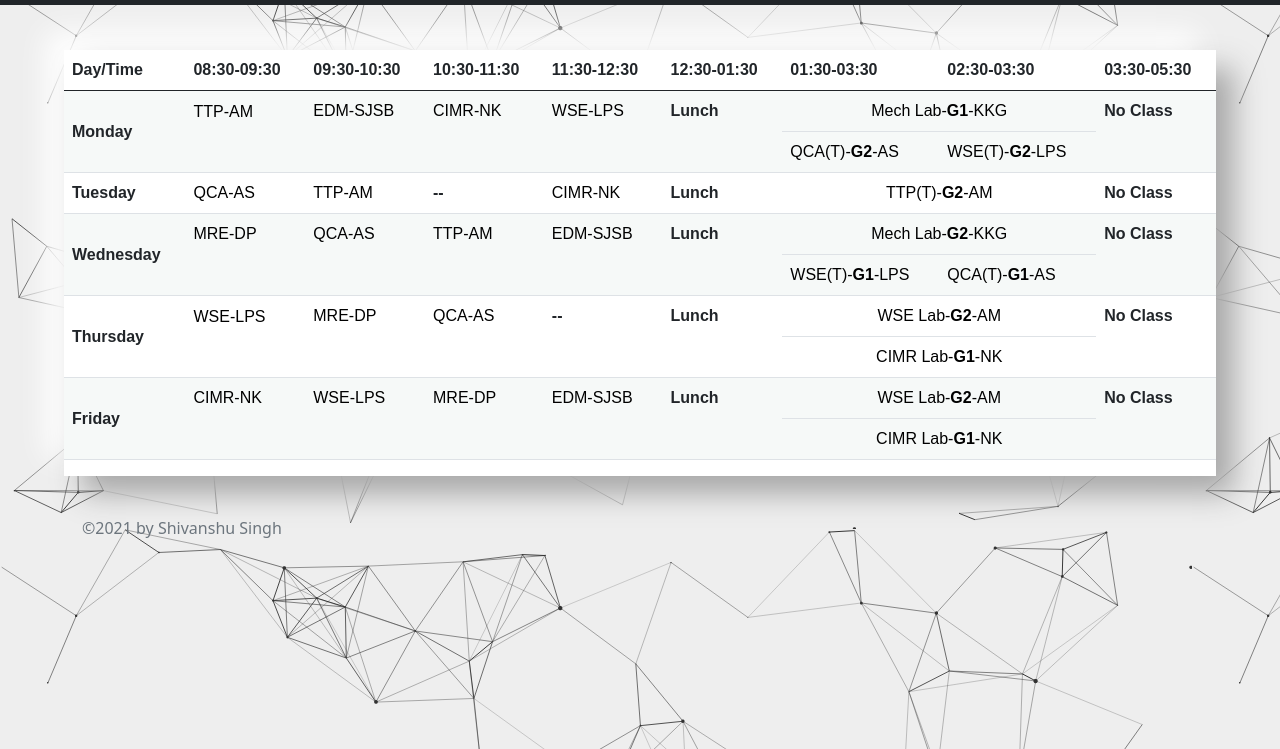
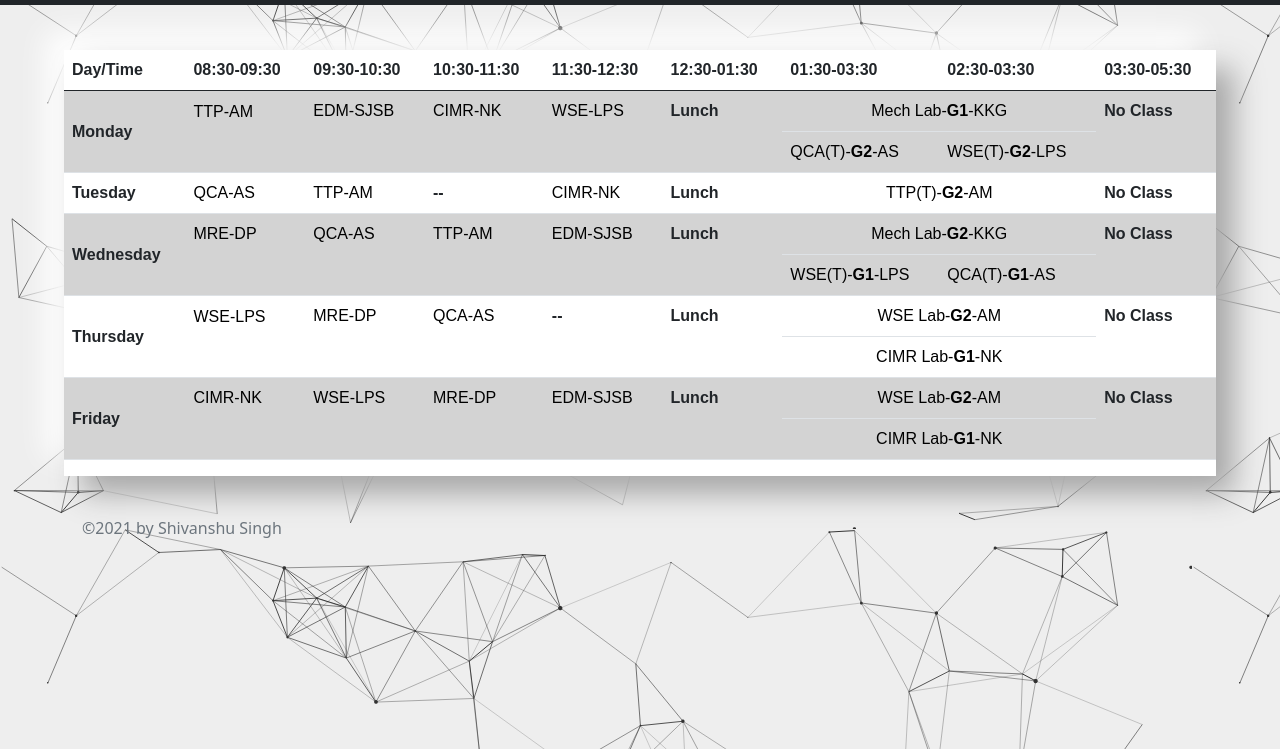
Before and after one commit to light34/sem4, a plain HTML site: page index.html in a window 1280 px wide. Shown: the part 51-800 px from the top of the page. Drawn offline with nearby package versions, Linux system fonts and the light colour scheme.

Commit message:
bc-lightgray

```diff
--- a/index.html
+++ b/index.html
@@ -38,7 +38,7 @@
   }
 
   .even {
-    background-color: rgba(243, 247, 245, 0.699);
+    background-color: lightgray;
   }
 
   .hover a:hover {
```
